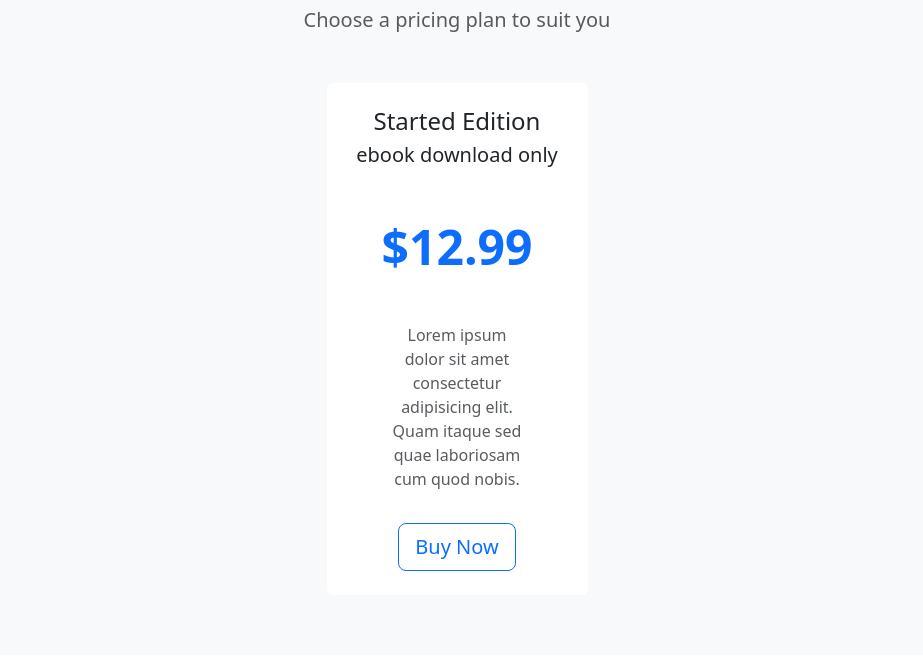
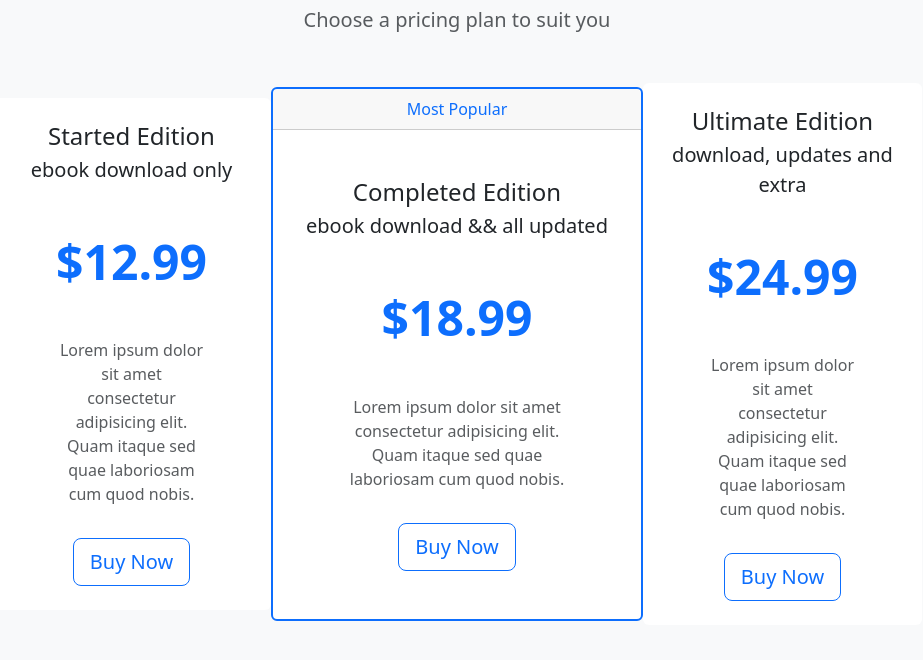
Before and after one commit to beimer05/LandingPage, a plain HTML site: page index.html in a window 1280 px wide. Shown: the part 712-1372 px from the top of the page, without its empty margins (183-1106 px from the left). Drawn offline with nearby package versions, Linux system fonts and the light colour scheme.

Commit message:
Add pricing plans to Landing page

```diff
--- a/index.html
+++ b/index.html
@@ -66,13 +66,40 @@ aria-label="Toggle navigation">
             <h2>Pricing Plans</h2>
             <p class="lead text-muted">Choose a pricing plan to suit you</p>
         </div>
-        <div class="row mt-5 align-items-center justify-content-center">
+        <div class="row mt-5 align-items-center justify-content-center g-0">
             <div class="col-8 col-lg-4 col-xl-3">
                 <div class="card border-0">
                     <div class="card-body text-center py-4">
                         <h4 class="card-title">Started Edition</h4>
                          <p class="lead card-subtitle">ebook download only</p>
                          <p class="display-5 my-5 text-primary fw-bold">$12.99</p>
+                         <p class="card-text mx-5 text-muted d-none d-lg-block">Lorem ipsum
+                            dolor sit amet consectetur adipisicing elit.
+                            Quam itaque sed quae laboriosam cum quod nobis.</p>
+                        <a href="#" class="btn btn-outline-primary btn-lg mt-3">Buy Now</a>
+                    </div>
+                </div>
+            </div>
+            <div class="col-9 col-lg-4">
+                <div class="card border-primary border-2">
+                    <div class="card-header text-center text-primary">Most Popular</div>
+                    <div class="card-body text-center py-5">
+                        <h4 class="card-title">Completed Edition</h4>
+                         <p class="lead card-subtitle">ebook download && all updated</p>
+                         <p class="display-5 my-5 text-primary fw-bold">$18.99</p>
+                         <p class="card-text mx-5 text-muted d-none d-lg-block">Lorem ipsum
+                            dolor sit amet consectetur adipisicing elit.
+                            Quam itaque sed quae laboriosam cum quod nobis.</p>
+                        <a href="#" class="btn btn-outline-primary btn-lg mt-3">Buy Now</a>
+                    </div>
+                </div>
+            </div>
+            <div class="col-8 col-lg-4 col-xl-3">
+                <div class="card border-0">
+                    <div class="card-body text-center py-4">
+                        <h4 class="card-title">Ultimate Edition</h4>
+                         <p class="lead card-subtitle">download, updates and extra</p>
+                         <p class="display-5 my-5 text-primary fw-bold">$24.99</p>
                          <p class="card-text mx-5 text-muted d-none d-lg-block">Lorem ipsum
                             dolor sit amet consectetur adipisicing elit.
                             Quam itaque sed quae laboriosam cum quod nobis.</p>
```
